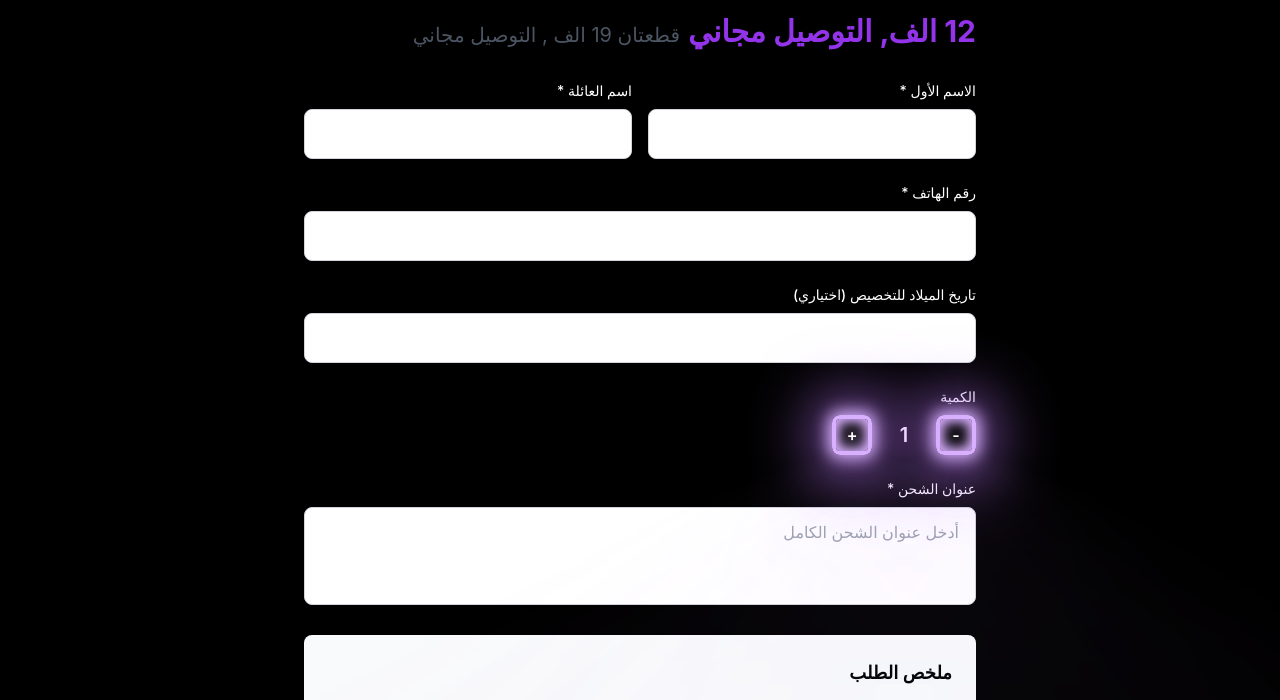
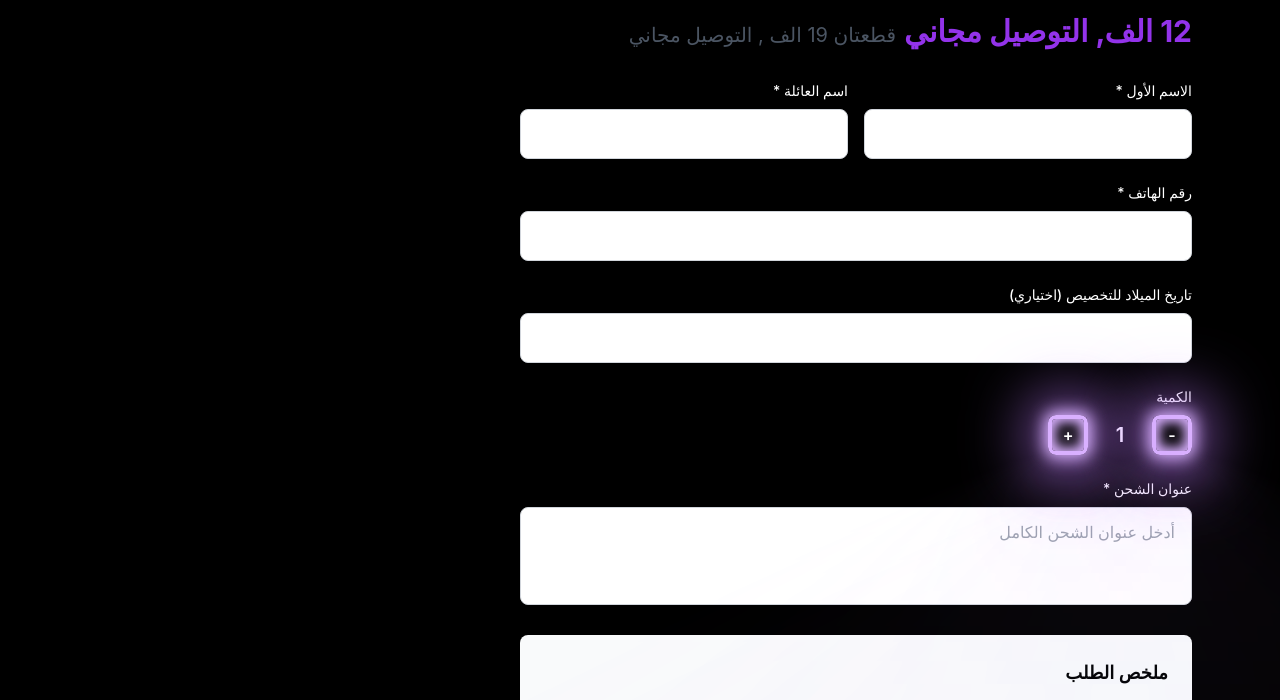
Before and after one commit to Cally160/cally, a plain HTML site: page product order page.html in a window 1280 px wide. Shown: the part 207-907 px from the top of the page. Drawn offline with nearby package versions, Linux system fonts and the light colour scheme.

Commit message:
Add files via upload

```diff
--- a/product order page.html
+++ b/product order page.html
@@ -18,6 +18,7 @@
         }
     </script>
     <style>
+
         input, textarea { color: black !important; }
         @import url('https://fonts.googleapis.com/css2?family=Inter:wght@300;400;500;600;700&display=swap');
         body { font-family: 'Inter', sans-serif; }
@@ -72,9 +73,11 @@ button:active {
         0 0 2.5em 2em var(--glow-spread-color),
         inset 0 0 .5em .25em var(--glow-color);
 }
+
     </style>
 </head>
 <body class="bg-black text-white min-h-screen">
+
     <!-- Header -->
     <header class="bg-black text-white py-4 px-6">
         <div class="max-w-6xl mx-auto flex justify-between items-center">
@@ -89,7 +92,7 @@ button:active {
 
     <!-- Main Content -->
     <main class="max-w-6xl mx-auto px-6 py-12 bg-black">
-        <div class="max-w-2xl mx-auto">
+        <div class="max-w-2xl ">
             <!-- Order Form Section -->
             <div class="space-y-8">
                 <div>
```
